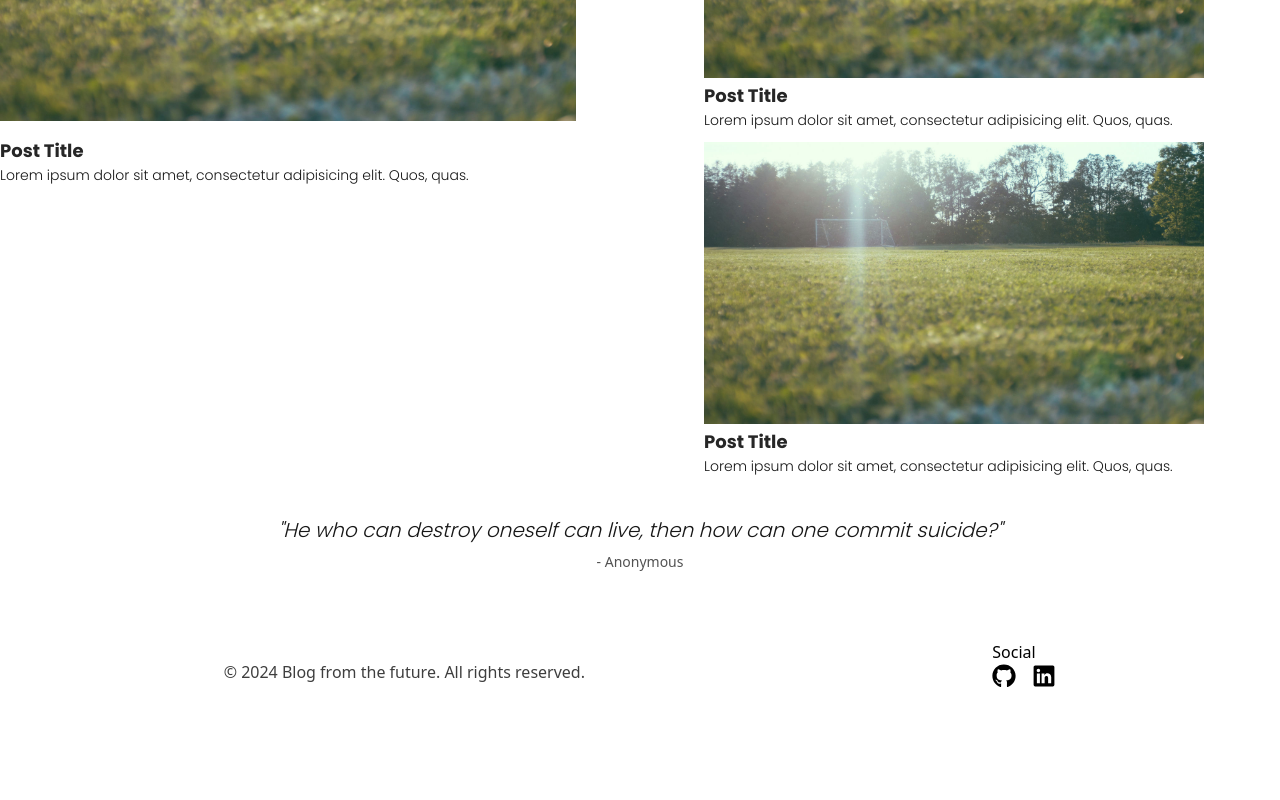
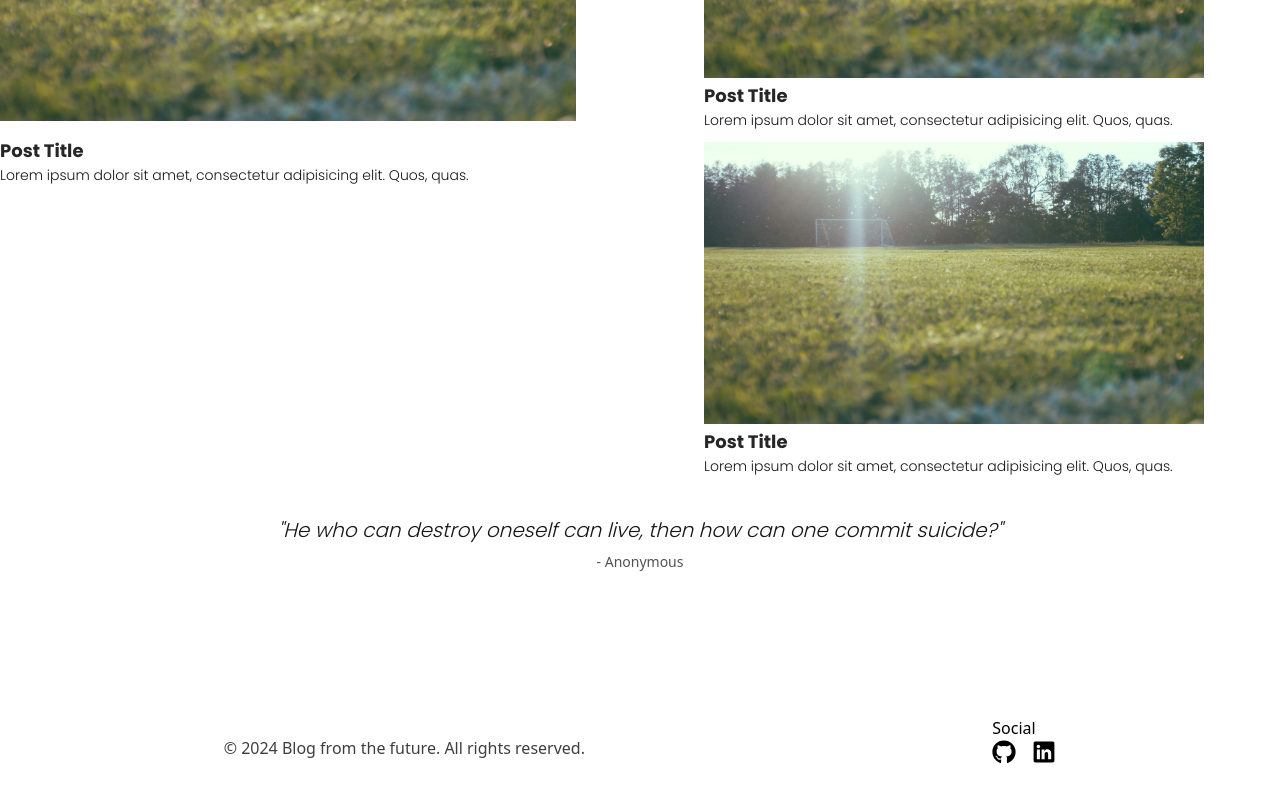
Before and after one commit to nmcev/odin-blog-client, a React (Vite) app: page / in a window 1280 px wide. Shown: the part 1369-2169 px from the top of the page. Before the commit the page ends 2093 px from the top, so only its background shows below. Built offline with nearby package versions, Linux system fonts and the light colour scheme.

Commit message:
style: add padding top for the footer

```diff
--- a/src/components/Footer.jsx
+++ b/src/components/Footer.jsx
@@ -33,7 +33,7 @@ function LinkedInButton() {
 
 export default function Footer() {
     return (
-        <footer className="footer p-5  flex justify-around items-center flex-wrap">
+        <footer className="footer p-5  flex justify-around items-center flex-wrap pt-24">
         <div className="flex items-center">
                 <div className="flex-1">
                     <p className=" text-[#3e3e3e]">
```
